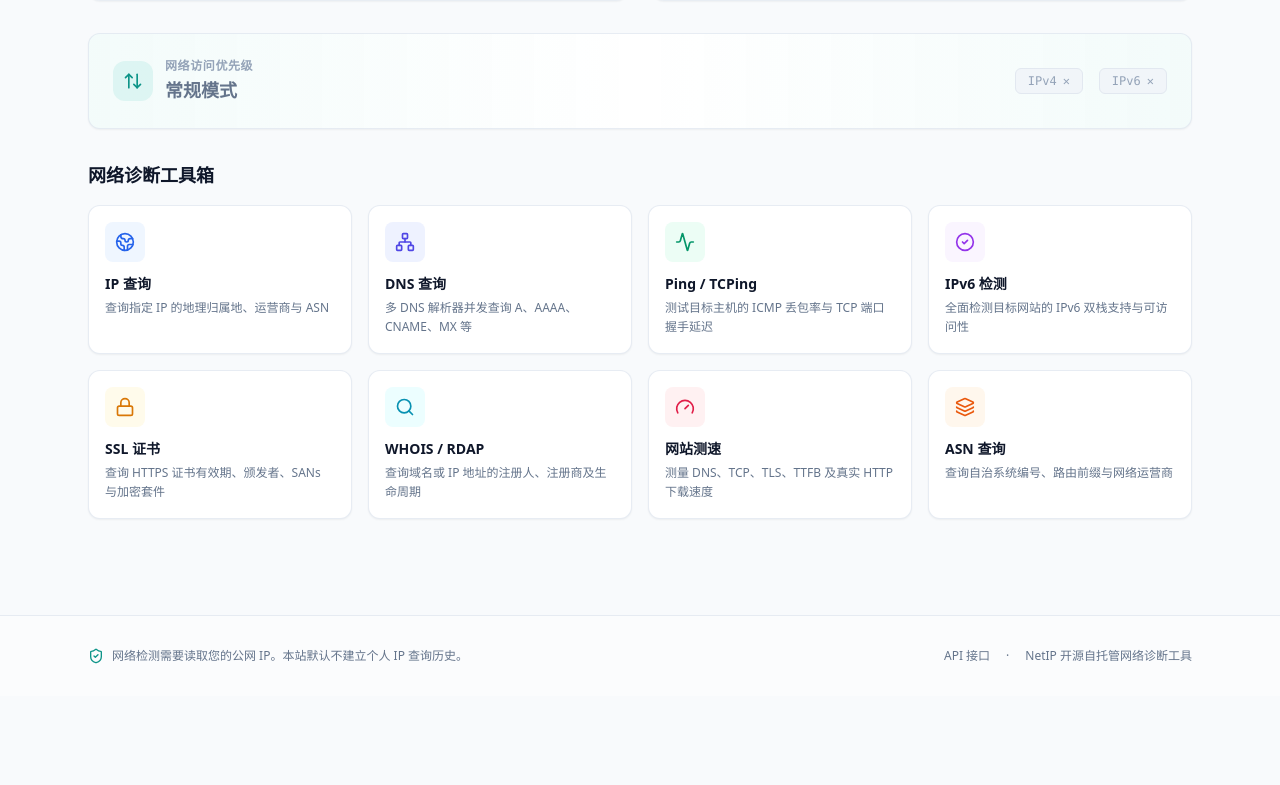
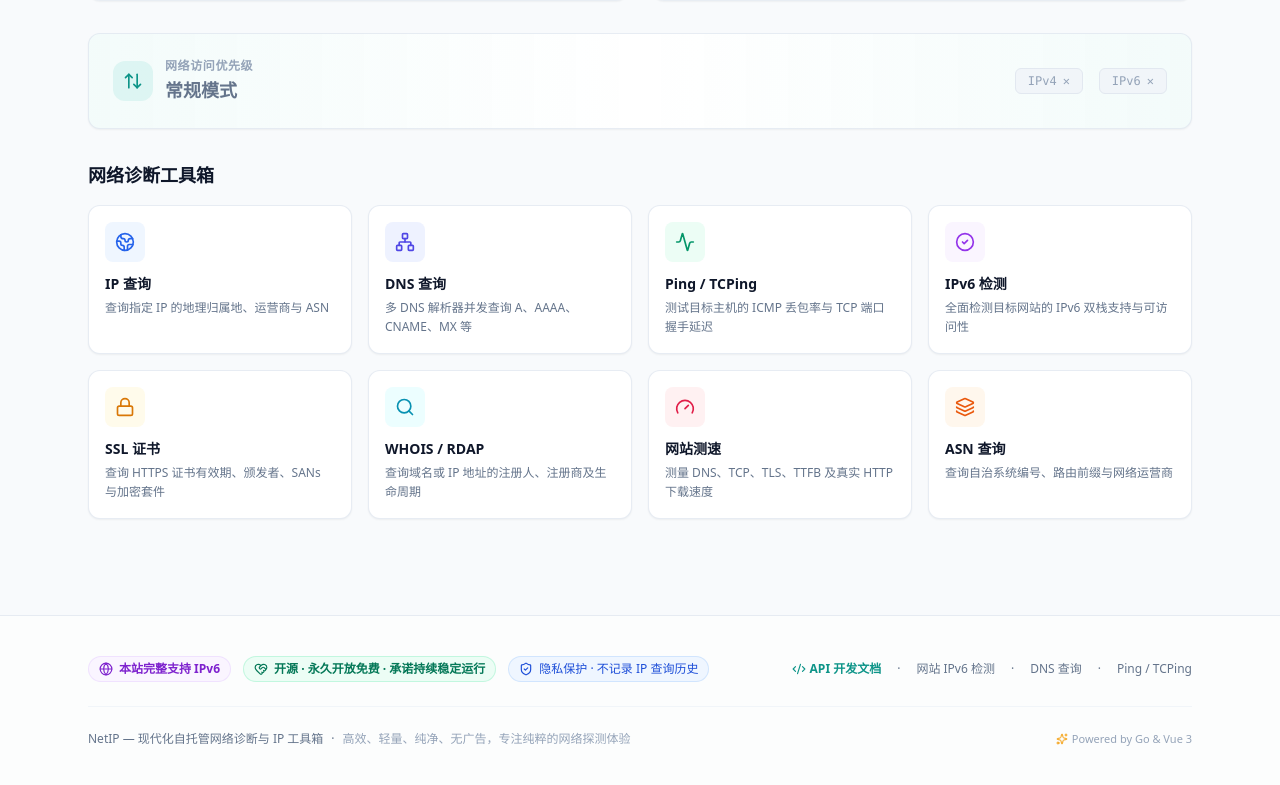
Before and after one commit to sunzhonghui/netip, a Vue app in the folder web/: page / in a window 1280 px wide. Shown: the part 369-1154 px from the top of the page. Before the commit the page ends 1065 px from the top, so only its background shows below. Built offline with nearby package versions, Linux system fonts and the light colour scheme; no server answers.

Commit message:
feat: add IPv6 and permanent free badge in footer, support dynamic web/dist volume mount

```diff
--- a/web/src/components/Footer.vue
+++ b/web/src/components/Footer.vue
@@ -1,21 +1,63 @@
 <script setup lang="ts">
-import { ShieldCheck } from 'lucide-vue-next'
+import { ShieldCheck, Globe, HeartHandshake, Code2, Sparkles } from 'lucide-vue-next'
 </script>
 
 <template>
-  <footer class="border-t border-slate-200/80 dark:border-slate-800 bg-white/50 dark:bg-slate-900/50 py-8 mt-16 transition-colors">
-    <div class="max-w-6xl mx-auto px-4 sm:px-6 flex flex-col md:flex-row items-center justify-between gap-4 text-xs text-slate-500 dark:text-slate-400">
-      <div class="flex items-center gap-2">
-        <ShieldCheck class="w-4 h-4 text-brand-600 dark:text-brand-400" />
-        <span>网络检测需要读取您的公网 IP。本站默认不建立个人 IP 查询历史。</span>
+  <footer class="border-t border-slate-200/80 dark:border-slate-800 bg-white/60 dark:bg-slate-900/60 py-10 mt-16 transition-colors">
+    <div class="max-w-6xl mx-auto px-4 sm:px-6 space-y-6 text-xs text-slate-500 dark:text-slate-400">
+      <!-- Main Highlights Bar -->
+      <div class="flex flex-wrap items-center justify-between gap-4 border-b border-slate-100 dark:border-slate-800/80 pb-6">
+        <div class="flex flex-wrap items-center gap-3 font-medium">
+          <!-- IPv6 Badge -->
+          <span class="inline-flex items-center gap-1.5 px-2.5 py-1 rounded-full bg-purple-50 text-purple-700 dark:bg-purple-950/60 dark:text-purple-300 font-semibold border border-purple-200/60 dark:border-purple-800/60">
+            <Globe class="w-3.5 h-3.5" />
+            <span>本站完整支持 IPv6</span>
+          </span>
+
+          <!-- Free & Permanent Badge -->
+          <span class="inline-flex items-center gap-1.5 px-2.5 py-1 rounded-full bg-emerald-50 text-emerald-700 dark:bg-emerald-950/60 dark:text-emerald-300 font-semibold border border-emerald-200/60 dark:border-emerald-800/60">
+            <HeartHandshake class="w-3.5 h-3.5" />
+            <span>开源 · 永久开放免费 · 承诺持续稳定运行</span>
+          </span>
+
+          <!-- No Logging Badge -->
+          <span class="inline-flex items-center gap-1.5 px-2.5 py-1 rounded-full bg-blue-50 text-blue-700 dark:bg-blue-950/60 dark:text-blue-300 border border-blue-200/60 dark:border-blue-800/60">
+            <ShieldCheck class="w-3.5 h-3.5" />
+            <span>隐私保护 · 不记录 IP 查询历史</span>
+          </span>
+        </div>
+
+        <div class="flex items-center gap-4 text-xs">
+          <router-link to="/docs/api" class="text-brand-600 dark:text-brand-400 hover:underline font-semibold flex items-center gap-1">
+            <Code2 class="w-3.5 h-3.5" />
+            <span>API 开发文档</span>
+          </router-link>
+          <span>·</span>
+          <router-link to="/ipv6" class="hover:text-slate-900 dark:hover:text-white transition-colors">
+            网站 IPv6 检测
+          </router-link>
+          <span>·</span>
+          <router-link to="/dns" class="hover:text-slate-900 dark:hover:text-white transition-colors">
+            DNS 查询
+          </router-link>
+          <span>·</span>
+          <router-link to="/ping" class="hover:text-slate-900 dark:hover:text-white transition-colors">
+            Ping / TCPing
+          </router-link>
+        </div>
       </div>
 
-      <div class="flex items-center gap-4">
-        <router-link to="/docs/api" class="hover:text-brand-600 dark:hover:text-brand-400">
-          API 接口
-        </router-link>
-        <span>·</span>
-        <span>NetIP 开源自托管网络诊断工具</span>
+      <!-- Bottom Credits & Description -->
+      <div class="flex flex-col sm:flex-row items-center justify-between gap-3 text-center sm:text-left">
+        <div>
+          <span>NetIP — 现代化自托管网络诊断与 IP 工具箱</span>
+          <span class="hidden sm:inline mx-2">·</span>
+          <span class="block sm:inline mt-1 sm:mt-0 text-slate-400">高效、轻量、纯净、无广告，专注纯粹的网络探测体验</span>
+        </div>
+        <div class="flex items-center gap-1 text-slate-400 text-[11px]">
+          <Sparkles class="w-3 h-3 text-amber-500" />
+          <span>Powered by Go & Vue 3</span>
+        </div>
       </div>
     </div>
   </footer>
```
Also changed, not shown: 39 other files (tests, documents, lock files or other folders).
